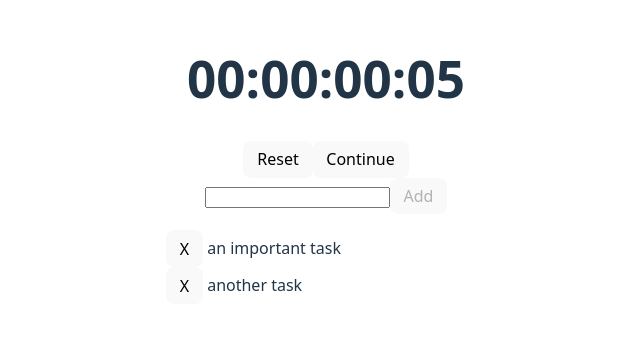
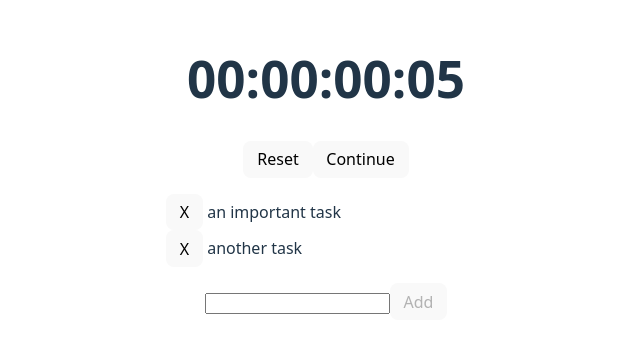
Before and after one commit to fletchgraham/doro, a React (Vite) app: page / in a window 1280 px wide. Shown: the part 232-584 px from the top of the page, without its empty margins (314-954 px from the left). Built offline with nearby package versions, Linux system fonts and the light colour scheme.

Commit message:
task adder below

```diff
--- a/src/App.tsx
+++ b/src/App.tsx
@@ -55,6 +55,18 @@ function App() {
       <h2>{curTask}</h2>
       <button onClick={handleReset}>Reset</button>
       <button onClick={handleContinue}>Continue</button>
+      <ul>
+        {tasks.map((task, i) => {
+          return (
+            <li key={task}>
+              <button onClick={() => setTasks(tasks.filter((t) => t !== task))}>
+                X
+              </button>{" "}
+              {task}
+            </li>
+          );
+        })}
+      </ul>
       <div>
         <input value={newTask} onChange={(e) => setNewTask(e.target.value)} />
         <button
@@ -67,18 +79,6 @@ function App() {
           Add
         </button>
       </div>
-      <ul>
-        {tasks.map((task, i) => {
-          return (
-            <li key={task}>
-              <button onClick={() => setTasks(tasks.filter((t) => t !== task))}>
-                X
-              </button>{" "}
-              {task}
-            </li>
-          );
-        })}
-      </ul>
     </main>
   );
 }
```
